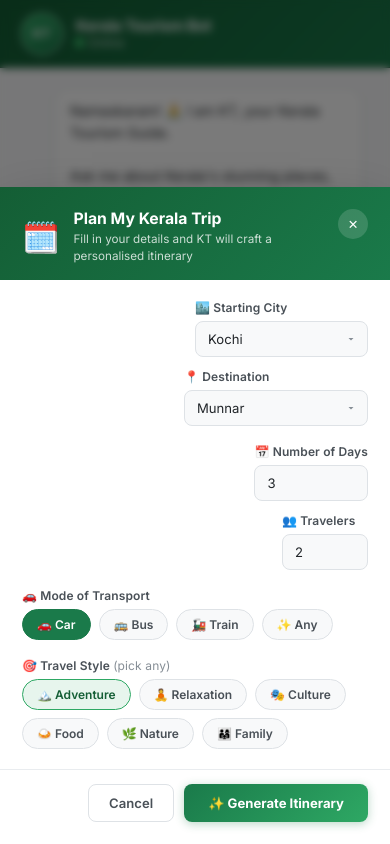
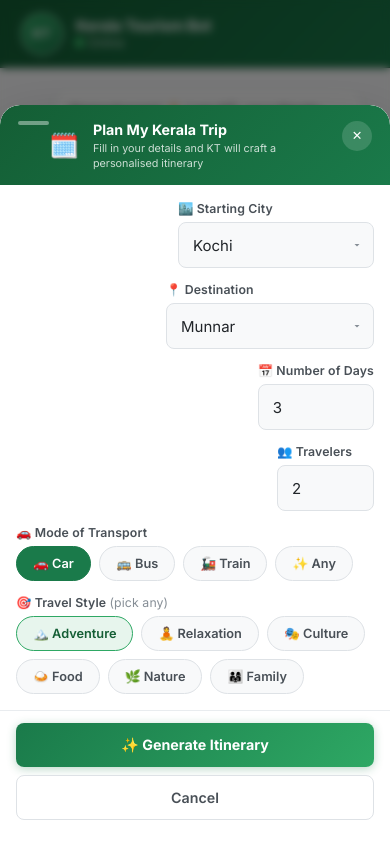
Before and after one commit to adhilK/kerala-chatbot, a plain HTML site: page docs/index.html in a window 390 px wide. Both pictures are taken after a click on the button "🗓️ Plan My Trip". Drawn offline with Linux system fonts and the light colour scheme.

Commit message:
ui: improve mobile responsiveness of itinerary modal

```diff
--- a/docs/style.css
+++ b/docs/style.css
@@ -816,9 +816,98 @@ html, body {
 
 /* ── Responsive ── */
 @media (max-width: 520px) {
-  .itin-modal { max-height: 100svh; border-radius: 0; }
-  .itin-overlay { padding: 0; align-items: flex-end; }
-  .itin-modal-header { border-radius: 0; }
-  .itin-row { flex-direction: column; }
+  /* Slide up as a bottom sheet */
+  .itin-overlay {
+    padding: 0;
+    align-items: flex-end;
+  }
+
+  .itin-modal {
+    border-radius: 20px 20px 0 0;
+    max-height: 92svh;
+    width: 100%;
+  }
+
+  .itin-modal-header {
+    border-radius: 20px 20px 0 0;
+    padding: 16px 18px 14px;
+    /* drag handle indicator */
+    position: relative;
+  }
+
+  .itin-modal-header::before {
+    content: "";
+    display: block;
+    width: 36px;
+    height: 4px;
+    background: rgba(255,255,255,.4);
+    border-radius: 2px;
+    margin: 0 auto 12px;
+  }
+
+  .itin-icon { font-size: 1.6rem; }
+
+  .itin-modal-title h2 { font-size: 0.95rem; }
+  .itin-modal-title p  { font-size: 0.72rem; }
+
+  /* Scrollable form body */
+  .itin-modal-body {
+    padding: 16px 16px;
+    gap: 14px;
+    overflow-y: auto;
+    max-height: calc(92svh - 140px); /* header + footer */
+  }
+
+  /* Stack the From→To row vertically */
+  .itin-row {
+    flex-direction: column;
+    gap: 14px;
+  }
+
   .itin-arrow { display: none; }
+
+  /* Bigger tap targets for inputs */
+  .itin-field select,
+  .itin-field input[type="number"] {
+    padding: 11px 14px;
+    font-size: 1rem;       /* prevents iOS zoom on focus */
+    min-height: 46px;
+  }
+
+  .itin-field select {
+    padding-right: 32px;
+  }
+
+  .itin-field label {
+    font-size: 0.82rem;
+  }
+
+  /* Transport + style chips — wrap nicely, bigger tap */
+  .transport-chip,
+  .style-chip {
+    padding: 9px 16px;
+    font-size: 0.85rem;
+  }
+
+  /* Footer — full width buttons */
+  .itin-modal-footer {
+    padding: 12px 16px 24px; /* 24px bottom for home bar */
+    flex-direction: column-reverse;
+    gap: 8px;
+  }
+
+  .itin-submit-btn,
+  .itin-cancel-btn {
+    width: 100%;
+    text-align: center;
+    padding: 13px;
+    font-size: 0.95rem;
+  }
 }
+
+/* Very small phones (≤375px) */
+@media (max-width: 375px) {
+  .itin-modal-body { padding: 14px 14px; gap: 12px; }
+  .transport-chip,
+  .style-chip { padding: 8px 12px; font-size: 0.78rem; }
+}
```
